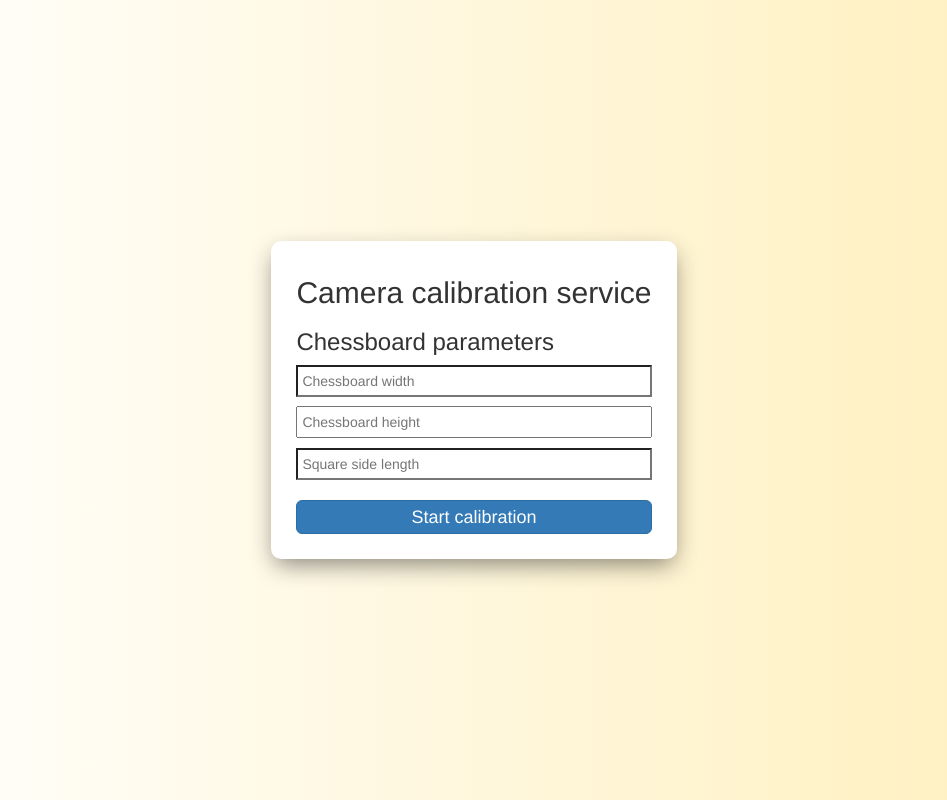
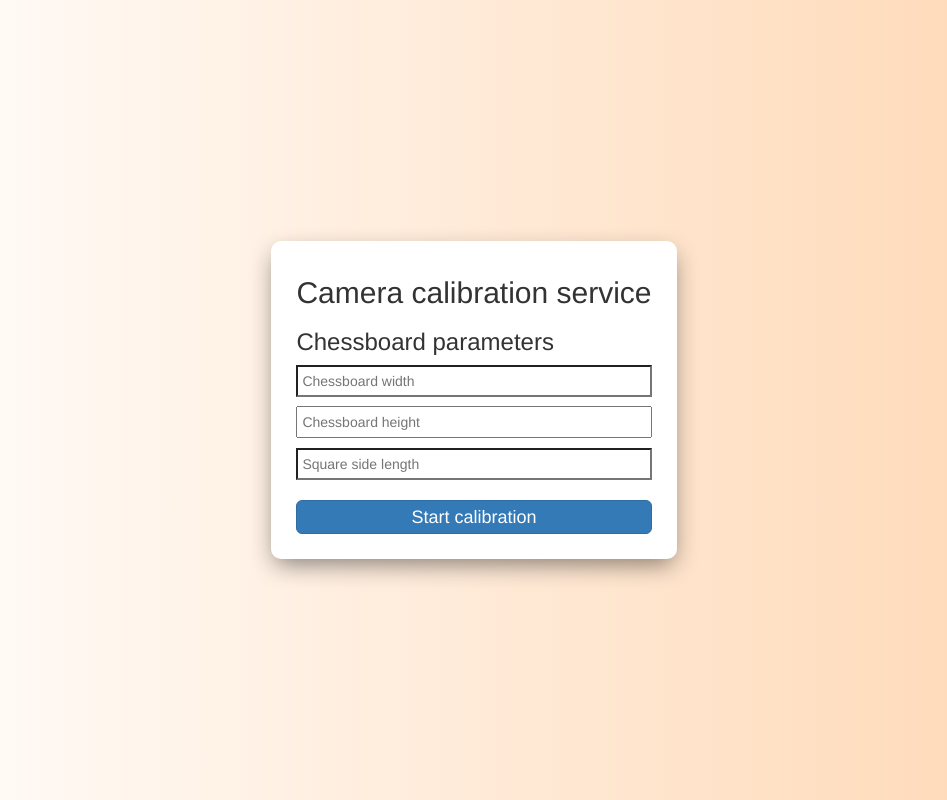
Before and after one commit to tndrd/calibration_web_2.7, a Flask app: page / in a window 1280 px wide. Shown: the whole page, without its empty margins (166-1113 px from the left). Run offline with Flask 2, Linux system fonts and the light colour scheme; some libraries are stand-ins or nearby versions.

Commit message:
WEBWBWBBWBB

```diff
--- a/ccc_server/static/css/main.css
+++ b/ccc_server/static/css/main.css
@@ -6,8 +6,8 @@ body {
     width: 100%;
     height: 100%;
     background: #FFEFBA; /* fallback for old browsers */
-    background: -webkit-linear-gradient(to right, #FFFFFF, #FFEFBA); /* Chrome 10-25, Safari 5.1-6 */
-    background: linear-gradient(to right, #FFFFFF, #FFEFBA);
+    background: -webkit-linear-gradient(to right, #FFFFFF, #ffd6b1); /* Chrome 10-25, Safari 5.1-6 */
+    background: linear-gradient(to right, #FFFFFF, #ffd6b1);
 }
 
 .init-form {
```
Also changed, not shown: ccc_server/templates/catching.html (+16 -3 lines), ccc_server/static/bad.jpg (added), 3 other files.
